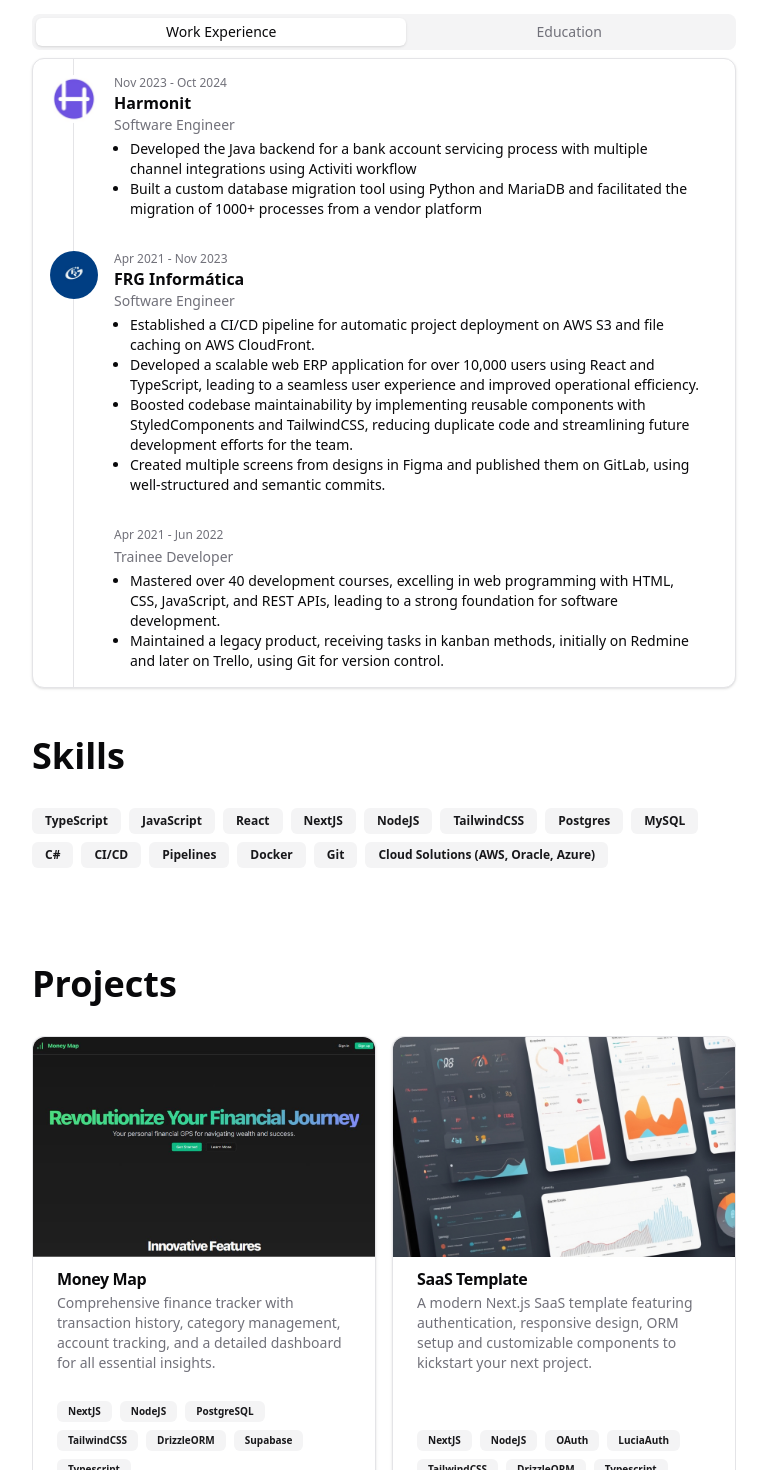
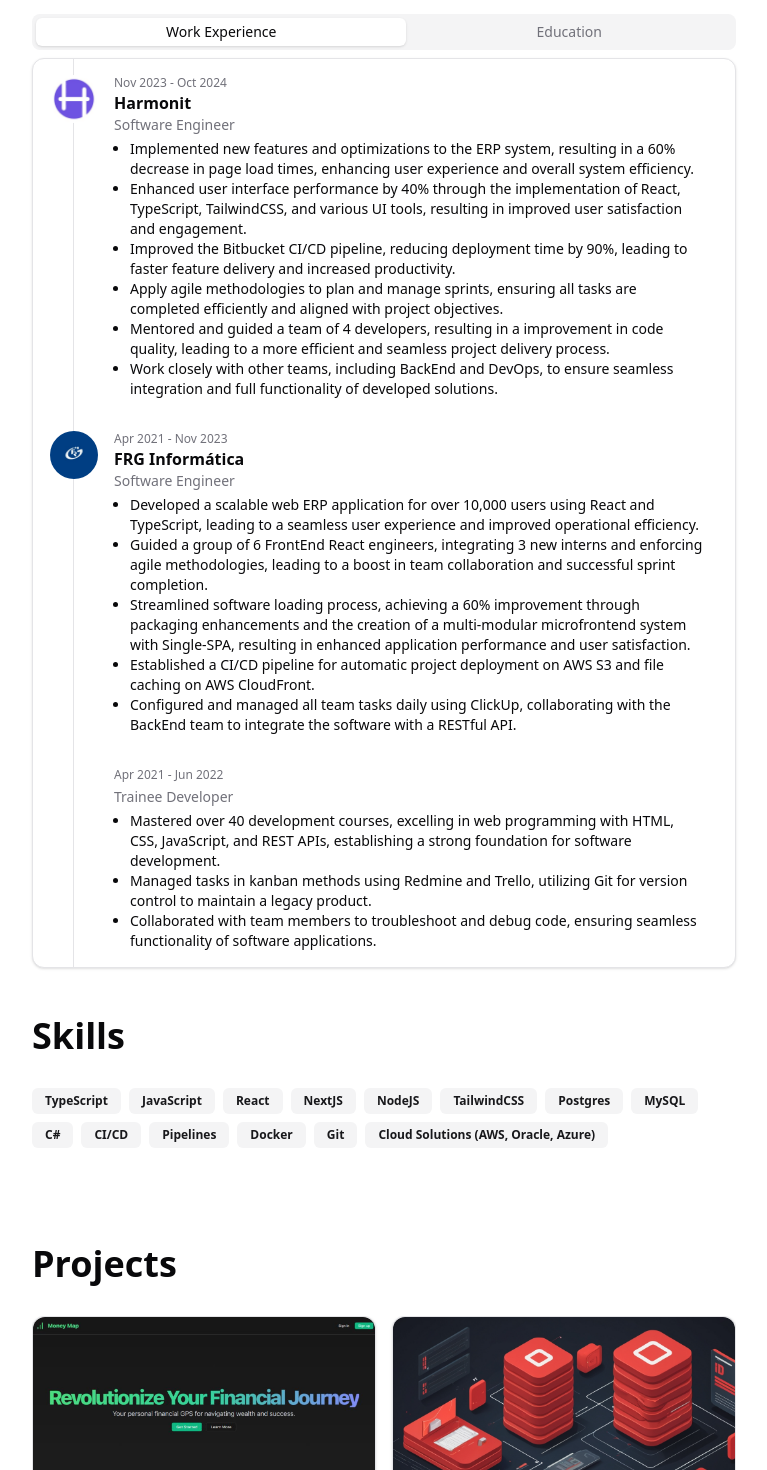
Before and after one commit to GilbertoFreitasJunior997/portfolio, a Next.js app: page / in a window 1280 px wide. Shown: the part 300-1770 px from the top of the page, without its empty margins (256-1023 px from the left). Built offline with nearby package versions, Linux system fonts and the light colour scheme.

Commit message:
feat: add experience work and projects

```diff
--- a/app/components/education-tab.tsx
+++ b/app/components/education-tab.tsx
@@ -22,30 +22,27 @@
 				imageSrc="fatec-logo.jpg"
 				imageAlt="Fatec logo"
 				start="Jun 2022"
-				end="Nov 2023"
-				title="FRG Informática"
-				subtitle="Frontend Engineer"
+				end="Dec 2022"
+				title="FATEC Garça"
+				subtitle="Technologist, Systems Analysis and Development"
 			>
-				<TimelineListItem>Worked</TimelineListItem>
-				<TimelineListItem>Developed</TimelineListItem>
+				<TimelineListItem>
+					Degree in Systems Analysis and Development, where I deepened my
+					knowledge in data structures and had an introduction to Python.
+				</TimelineListItem>
 			</TimelineItem>
 			<TimelineItem
 				imageSrc="etec-logo.jpg"
 				imageAlt="Etec logo"
 				start="Apr 2021"
 				end="Jun 2022"
-				title="FRG Informática"
-				subtitle="Trainee Developer"
+				title="ETEC Garça"
+				subtitle="Technical course, Systems Development"
 			>
 				<TimelineListItem>
-					Mastered over 40 development courses, excelling in web programming
-					with HTML, CSS, JavaScript, and REST APIs, leading to a strong
-					foundation for software development.
-				</TimelineListItem>
-				<TimelineListItem>
-					Maintained a legacy product, receiving tasks in kanban methods,
-					initially on Redmine and later on Trello, using Git for version
-					control.
+					Technical course in the field of Systems Development. I learned
+					object-oriented programming (OOP) and had an introduction to
+					programming languages such as C# and Javascript.
 				</TimelineListItem>
 			</TimelineItem>
 		</Timeline>
--- a/app/components/projects.tsx
+++ b/app/components/projects.tsx
@@ -60,35 +60,13 @@
 				/>
 
 				<ProjectCard
-					title="SaaS Template"
-					description="A modern Next.js SaaS template featuring authentication, responsive design, ORM setup and customizable components to kickstart your next project."
-					image="saas-template-display.png"
-					source="https://github.com/GilbertoFreitasJunior997/nextjs-template"
-					skills={[
-						"NextJS",
-						"NodeJS",
-						"OAuth",
-						"LuciaAuth",
-						"TailwindCSS",
-						"DrizzleORM",
-						"Typescript",
-					]}
+					title="Redis Clone (WIP)"
+					description="A Redis clone with in-memory data storage and key-value operations. Delivered via HTTPS Api and a CLI client."
+					image="redis-display.jpg"
+					source="https://github.com/GilbertoFreitasJunior997/redis-clone"
+					skills={["NodeJS", "Bun", "HTTP", "Typescript", "CLI"]}
 				/>
-				<ProjectCard
-					title="SaaS Template"
-					description="A modern Next.js SaaS template featuring authentication, responsive design, ORM setup and customizable components to kickstart your next project."
-					image="saas-template-display.png"
-					source="https://github.com/GilbertoFreitasJunior997/nextjs-template"
-					skills={[
-						"NextJS",
-						"NodeJS",
-						"OAuth",
-						"LuciaAuth",
-						"TailwindCSS",
-						"DrizzleORM",
-						"Typescript",
-					]}
-				/>
+
 				<ProjectCard
 					title="SaaS Template"
 					description="A modern Next.js SaaS template featuring authentication, responsive design, ORM setup and customizable components to kickstart your next project."
--- a/app/components/work-experience-tab.tsx
+++ b/app/components/work-experience-tab.tsx
@@ -27,12 +27,31 @@
 				subtitle="Software Engineer"
 			>
 				<TimelineListItem>
-					Developed the Java backend for a bank account servicing process with
-					multiple channel integrations using Activiti workflow
+					Implemented new features and optimizations to the ERP system,
+					resulting in a 60% decrease in page load times, enhancing user
+					experience and overall system efficiency.
 				</TimelineListItem>
 				<TimelineListItem>
-					Built a custom database migration tool using Python and MariaDB and
-					facilitated the migration of 1000+ processes from a vendor platform
+					Enhanced user interface performance by 40% through the implementation
+					of React, TypeScript, TailwindCSS, and various UI tools, resulting in
+					improved user satisfaction and engagement.
+				</TimelineListItem>
+				<TimelineListItem>
+					Improved the Bitbucket CI/CD pipeline, reducing deployment time by
+					90%, leading to faster feature delivery and increased productivity.
+				</TimelineListItem>
+				<TimelineListItem>
+					Apply agile methodologies to plan and manage sprints, ensuring all
+					tasks are completed efficiently and aligned with project objectives.
+				</TimelineListItem>
+				<TimelineListItem>
+					Mentored and guided a team of 4 developers, resulting in a improvement
+					in code quality, leading to a more efficient and seamless project
+					delivery process.
+				</TimelineListItem>
+				<TimelineListItem>
+					Work closely with other teams, including BackEnd and DevOps, to ensure
+					seamless integration and full functionality of developed solutions.
 				</TimelineListItem>
 			</TimelineItem>
 
@@ -45,22 +64,29 @@
 				subtitle="Software Engineer"
 			>
 				<TimelineListItem>
-					Established a CI/CD pipeline for automatic project deployment on AWS
-					S3 and file caching on AWS CloudFront.
-				</TimelineListItem>
-				<TimelineListItem>
 					Developed a scalable web ERP application for over 10,000 users using
 					React and TypeScript, leading to a seamless user experience and
 					improved operational efficiency.
 				</TimelineListItem>
 				<TimelineListItem>
-					Boosted codebase maintainability by implementing reusable components
-					with StyledComponents and TailwindCSS, reducing duplicate code and
-					streamlining future development efforts for the team.
+					Guided a group of 6 FrontEnd React engineers, integrating 3 new
+					interns and enforcing agile methodologies, leading to a boost in team
+					collaboration and successful sprint completion.
 				</TimelineListItem>
 				<TimelineListItem>
-					Created multiple screens from designs in Figma and published them on
-					GitLab, using well-structured and semantic commits.
+					Streamlined software loading process, achieving a 60% improvement
+					through packaging enhancements and the creation of a multi-modular
+					microfrontend system with Single-SPA, resulting in enhanced
+					application performance and user satisfaction.
+				</TimelineListItem>
+				<TimelineListItem>
+					Established a CI/CD pipeline for automatic project deployment on AWS
+					S3 and file caching on AWS CloudFront.
+				</TimelineListItem>
+				<TimelineListItem>
+					Configured and managed all team tasks daily using ClickUp,
+					collaborating with the BackEnd team to integrate the software with a
+					RESTful API.
 				</TimelineListItem>
 			</TimelineItem>
 
@@ -71,13 +97,16 @@
 			>
 				<TimelineListItem>
 					Mastered over 40 development courses, excelling in web programming
-					with HTML, CSS, JavaScript, and REST APIs, leading to a strong
+					with HTML, CSS, JavaScript, and REST APIs, establishing a strong
 					foundation for software development.
 				</TimelineListItem>
 				<TimelineListItem>
-					Maintained a legacy product, receiving tasks in kanban methods,
-					initially on Redmine and later on Trello, using Git for version
-					control.
+					Managed tasks in kanban methods using Redmine and Trello, utilizing
+					Git for version control to maintain a legacy product.
+				</TimelineListItem>
+				<TimelineListItem>
+					Collaborated with team members to troubleshoot and debug code,
+					ensuring seamless functionality of software applications.
 				</TimelineListItem>
 			</TimelineItem>
 		</Timeline>
```
Also changed, not shown: public/redis-display.jpg (added), 1 other file (tests, documents, lock files or other folders).
